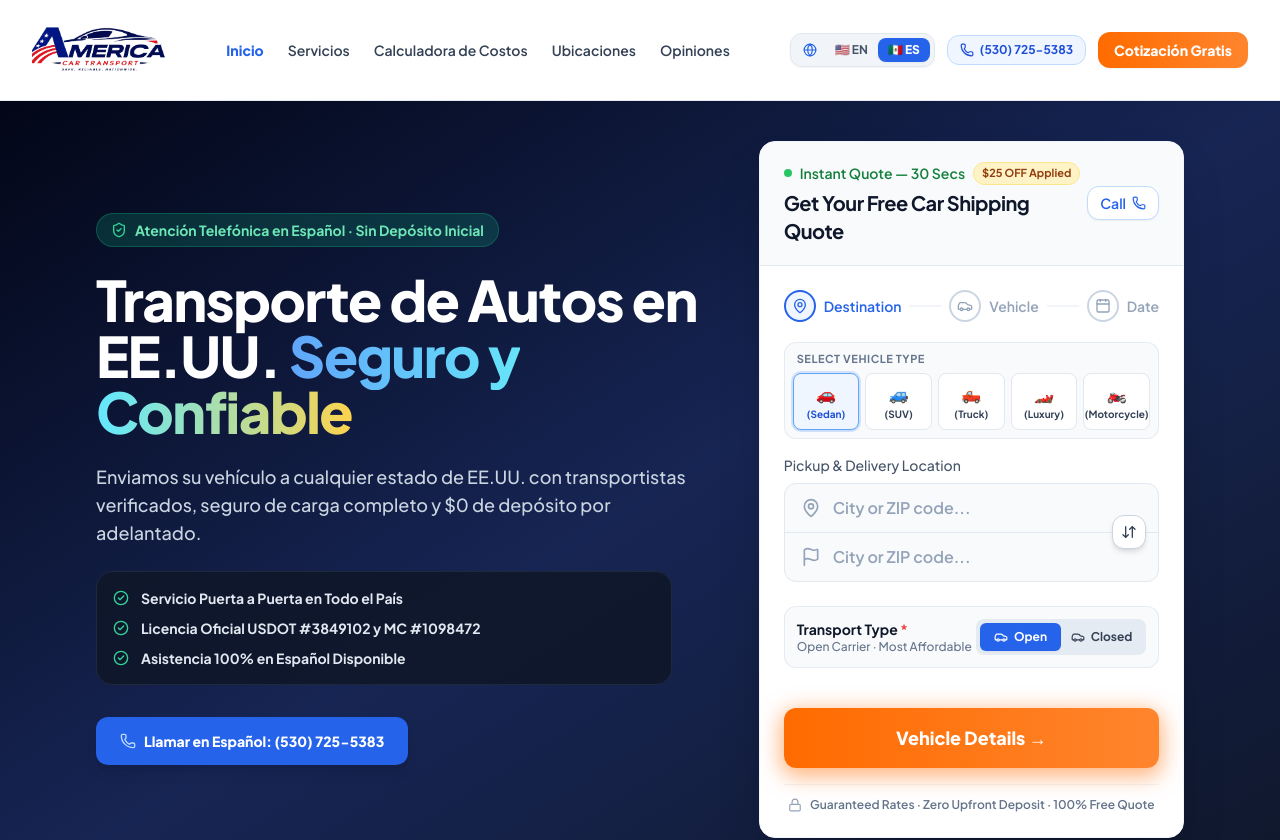
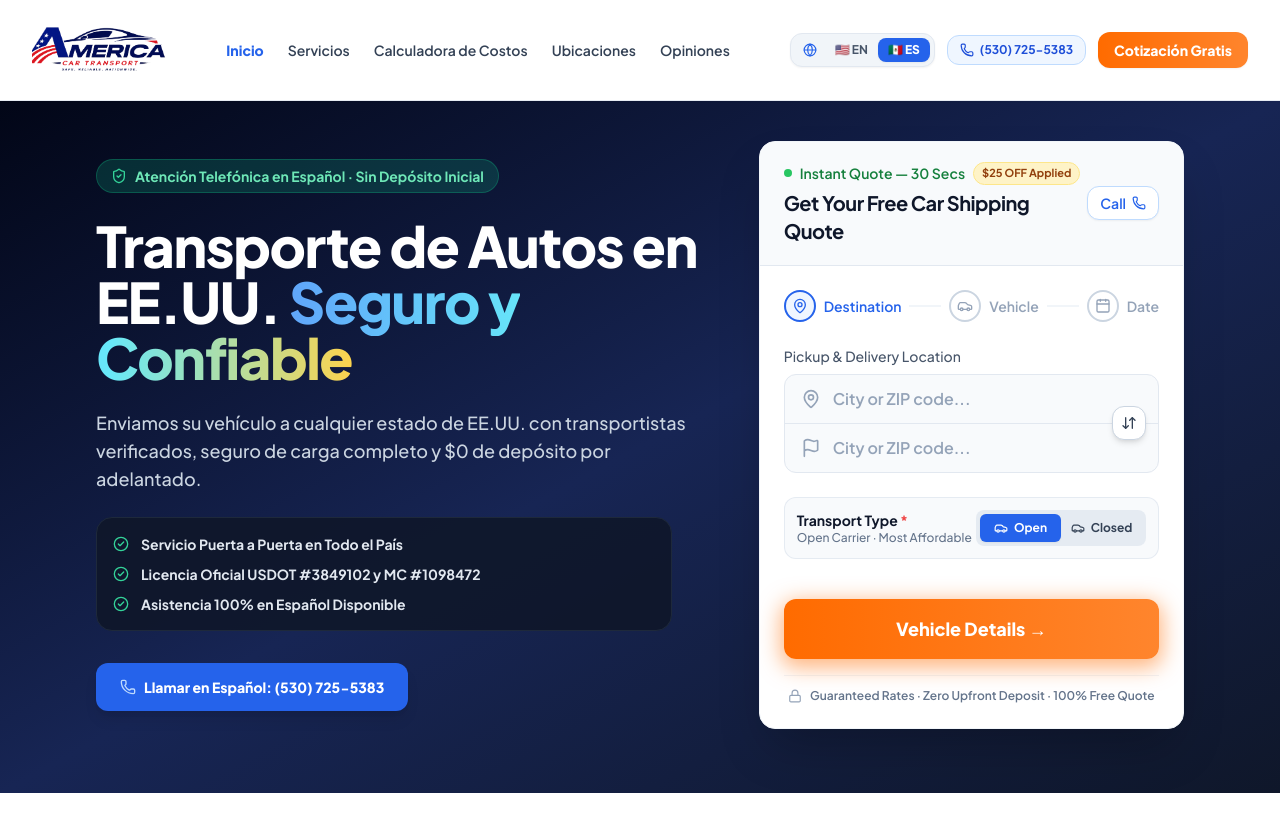
Before and after one commit to neonaleads-dev/america-car-transport, a Next.js app: page /es in a window 1280 px wide. Shown: the top 840 px of the page. Built offline with nearby package versions, Linux system fonts and the light colour scheme.

Commit message:
Revert """
This reverts commit 96c40e017c14aad601c3c4eaf8bf579dce6671f6.

```diff
--- a/src/app/page.tsx
+++ b/src/app/page.tsx
@@ -102,13 +102,7 @@ export default function Home() {
       {/* 1. Hero Section */}
       <section id="hero-quote" className="relative min-h-[85vh] flex items-center px-4 md:px-8 lg:px-24 pt-10 pb-16 overflow-hidden bg-gradient-to-br from-white via-slate-50 to-blue-50/50">
 
-        {/* USA Vector Route Map Background Pattern (Semi-Transparent Opacity 0.15) */}
-        <div
-          className="absolute inset-0 w-full h-full pointer-events-none z-0 bg-no-repeat bg-cover bg-center opacity-[0.15]"
-          style={{ backgroundImage: "url('/usa-route-map-bg.png')", backgroundPosition: "center 30%" }}
-        ></div>
-
-        {/* Decorative Background Glows */}
+        {/* Decorative Background Shapes */}
         <div className="absolute top-0 left-0 w-full h-full overflow-hidden pointer-events-none z-0">
           <div className="absolute -top-[20%] -right-[10%] w-[70%] h-[70%] rounded-full bg-gradient-to-b from-blue-100/40 to-transparent blur-3xl"></div>
           <div className="absolute top-[40%] -left-[10%] w-[50%] h-[50%] rounded-full bg-gradient-to-t from-slate-200/50 to-transparent blur-3xl"></div>
@@ -116,33 +110,23 @@ export default function Home() {
 
         <div className="w-full max-w-[1400px] mx-auto z-10 relative grid grid-cols-1 lg:grid-cols-12 gap-12 lg:gap-16 items-center">
 
-          {/* Left Column: Typography, Rating Card & 3-Column Guarantee Bar */}
-          <div className="flex flex-col justify-center lg:col-span-6 xl:col-span-7 relative">
-
-            {/* Auto Transport Carrier Truck Graphic Overlap */}
-            <div className="absolute right-0 top-1/2 -translate-y-1/2 translate-x-12 hidden xl:block pointer-events-none z-0 opacity-90 max-w-[320px]">
-              <img
-                src="/open-carrier-truck.png"
-                alt="Modern Auto Transport Carrier Truck Loaded with Vehicles"
-                className="w-full h-auto object-contain filter drop-shadow-xl"
-              />
-            </div>
-
-            <div className="inline-flex items-center gap-2 px-4 py-1.5 bg-blue-100 text-blue-800 rounded-full text-xs md:text-sm font-bold tracking-wide mb-6 w-max border border-blue-200 shadow-sm relative z-10">
+          {/* Left Column: Typography & Rating Card */}
+          <div className="flex flex-col justify-center lg:col-span-6 xl:col-span-7">
+            <div className="inline-flex items-center gap-2 px-4 py-1.5 bg-blue-100 text-blue-800 rounded-full text-xs md:text-sm font-bold tracking-wide mb-6 w-max border border-blue-200 shadow-sm">
               <Award className="w-4 h-4 text-blue-600" />
               #1 Rated Auto Transport Network
             </div>
 
-            <h1 className="text-4xl md:text-6xl lg:text-[4.2rem] leading-[1.1] font-black tracking-tight text-slate-900 mb-6 relative z-10">
+            <h1 className="text-4xl md:text-6xl lg:text-[4.2rem] leading-[1.1] font-black tracking-tight text-slate-900 mb-6">
               Instantly Compare &amp; Book <span className="text-blue-600">Trusted Car Shipping</span> Nationwide
             </h1>
 
-            <p className="text-lg md:text-xl text-slate-600 font-medium leading-relaxed max-w-xl mb-8 relative z-10">
+            <p className="text-lg md:text-xl text-slate-600 font-medium leading-relaxed max-w-xl mb-8">
               America&apos;s leading bonded &amp; insured auto transport network. Compare verified carriers, lock in guaranteed rates, and enjoy zero upfront deposits.
             </p>
 
             {/* Google Rating & BBB Accreditation Badges */}
-            <div className="flex flex-wrap items-center gap-4 bg-white/95 p-4 rounded-2xl border border-slate-200/80 shadow-sm max-w-xl mb-5 relative z-10">
+            <div className="flex flex-wrap items-center gap-4 bg-white/90 p-4 rounded-2xl border border-slate-200/80 shadow-sm max-w-xl">
               <div className="flex items-center gap-2.5 pr-4 border-r border-slate-200">
                 <div className="flex text-amber-400">
                   {[...Array(5)].map((_, i) => (
@@ -165,44 +149,10 @@ export default function Home() {
                 </div>
               </div>
             </div>
-
-            {/* Prompt 3: Trust Badges & 3-Column Carrier Guarantee Bar */}
-            <div className="grid grid-cols-3 gap-3 max-w-xl relative z-10">
-              <div className="flex items-center gap-3 p-3 bg-blue-50/80 border border-blue-100 rounded-xl shadow-xs transition-transform hover:-translate-y-0.5">
-                <div className="w-9 h-9 rounded-lg bg-blue-600/10 text-blue-600 flex items-center justify-center shrink-0">
-                  <Shield className="w-5 h-5" />
-                </div>
-                <div>
-                  <div className="font-extrabold text-xs sm:text-sm text-slate-900 leading-tight">Secure &amp; Bonded</div>
-                  <div className="text-[10px] text-slate-500 font-semibold hidden sm:block">Full Insurance</div>
-                </div>
-              </div>
-
-              <div className="flex items-center gap-3 p-3 bg-blue-50/80 border border-blue-100 rounded-xl shadow-xs transition-transform hover:-translate-y-0.5">
-                <div className="w-9 h-9 rounded-lg bg-blue-600/10 text-blue-600 flex items-center justify-center shrink-0">
-                  <Clock className="w-5 h-5" />
-                </div>
-                <div>
-                  <div className="font-extrabold text-xs sm:text-sm text-slate-900 leading-tight">On-Time Guarantee</div>
-                  <div className="text-[10px] text-slate-500 font-semibold hidden sm:block">Priority Dispatch</div>
-                </div>
-              </div>
-
-              <div className="flex items-center gap-3 p-3 bg-blue-50/80 border border-blue-100 rounded-xl shadow-xs transition-transform hover:-translate-y-0.5">
-                <div className="w-9 h-9 rounded-lg bg-blue-600/10 text-blue-600 flex items-center justify-center shrink-0">
-                  <ShieldCheck className="w-5 h-5" />
-                </div>
-                <div>
-                  <div className="font-extrabold text-xs sm:text-sm text-slate-900 leading-tight">Locked-In Price</div>
-                  <div className="text-[10px] text-slate-500 font-semibold hidden sm:block">No Hidden Fees</div>
-                </div>
-              </div>
-            </div>
-
           </div>
 
           {/* Right Column: Calculator */}
-          <div ref={calcRef} className="w-full lg:col-span-6 xl:col-span-5 flex justify-center lg:justify-end relative z-20">
+          <div ref={calcRef} className="w-full lg:col-span-6 xl:col-span-5 flex justify-center lg:justify-end">
             <QuoteCalculator />
           </div>
         </div>
--- a/src/components/calculator/QuoteCalculator.tsx
+++ b/src/components/calculator/QuoteCalculator.tsx
@@ -312,8 +312,8 @@ export default function QuoteCalculator() {
 
       <div className="px-4 py-4 md:px-6 md:py-6 flex-grow flex flex-col">
         {/* Step Tracker */}
-        <div className="flex items-center justify-between mb-4 md:mb-5">
-          <div className="flex items-center gap-2 cursor-pointer" onClick={() => setStep(1)}>
+        <div className="flex items-center justify-between mb-4 md:mb-6">
+          <div className="flex items-center gap-2">
             <div className={`w-8 h-8 rounded-full flex items-center justify-center border-2 ${step === 1 ? 'border-blue-600 text-blue-600 bg-blue-50' : step > 1 ? 'border-green-500 bg-green-500 text-white' : 'border-slate-300 text-slate-400'}`}>
               {step > 1 ? <CheckCircle2 className="w-4 h-4" /> : <MapPin className="w-4 h-4" />}
             </div>
@@ -322,7 +322,7 @@ export default function QuoteCalculator() {
 
           <div className={`flex-1 h-[2px] mx-2 ${step > 1 ? 'bg-blue-200' : 'bg-slate-100'}`}></div>
 
-          <div className="flex items-center gap-2 cursor-pointer" onClick={() => setStep(2)}>
+          <div className="flex items-center gap-2">
             <div className={`w-8 h-8 rounded-full flex items-center justify-center border-2 ${step === 2 ? 'border-blue-600 text-blue-600 bg-blue-50' : step > 2 ? 'border-green-500 bg-green-500 text-white' : 'border-slate-300 text-slate-400'}`}>
               {step > 2 ? <CheckCircle2 className="w-4 h-4" /> : <Car className="w-4 h-4" />}
             </div>
@@ -331,44 +331,11 @@ export default function QuoteCalculator() {
 
           <div className={`flex-1 h-[2px] mx-2 ${step > 2 ? 'bg-blue-200' : 'bg-slate-100'}`}></div>
 
-          <div className="flex items-center gap-2 cursor-pointer" onClick={() => setStep(3)}>
+          <div className="flex items-center gap-2">
             <div className={`w-8 h-8 rounded-full flex items-center justify-center border-2 ${step === 3 || step === 4 ? 'border-blue-600 text-blue-600 bg-blue-50' : 'border-slate-300 text-slate-400'}`}>
               <Calendar className="w-4 h-4" />
             </div>
             <span className={`text-sm font-semibold hidden sm:block ${step >= 3 ? 'text-blue-600' : 'text-slate-400'}`}>Date</span>
-          </div>
-        </div>
-
-        {/* Interactive Vehicle Type Quick-Selector Bar */}
-        <div className="mb-4 bg-slate-50/90 p-2 rounded-xl border border-slate-200/80">
-          <div className="text-[11px] font-bold text-slate-500 uppercase tracking-wider mb-1.5 px-1">Select Vehicle Type</div>
-          <div className="grid grid-cols-5 gap-1.5 text-center">
-            {[
-              { id: 'sedan', label: '(Sedan)', icon: '🚗' },
-              { id: 'suv', label: '(SUV)', icon: '🚙' },
-              { id: 'truck', label: '(Truck)', icon: '🛻' },
-              { id: 'luxury', label: '(Luxury)', icon: '🏎️' },
-              { id: 'motorcycle', label: '(Motorcycle)', icon: '🏍️' },
-            ].map((cat) => {
-              const isSelected = formData.vehicles[0]?.model?.toLowerCase().includes(cat.id) || (step === 1 && cat.id === 'sedan');
-              return (
-                <button
-                  key={cat.id}
-                  type="button"
-                  onClick={() => {
-                    if (step === 1) setStep(2);
-                  }}
-                  className={`flex flex-col items-center justify-center py-2 px-1 rounded-lg border text-xs font-bold transition-all duration-200 cursor-pointer ${
-                    isSelected
-                      ? 'bg-blue-50 border-blue-400 text-blue-700 shadow-sm ring-2 ring-blue-500/20'
-                      : 'bg-white border-slate-200 text-slate-700 hover:bg-slate-100 hover:border-slate-300'
-                  }`}
-                >
-                  <span className="text-base mb-0.5">{cat.icon}</span>
-                  <span className="text-[10px] font-bold leading-tight">{cat.label}</span>
-                </button>
-              );
-            })}
           </div>
         </div>
 
```
